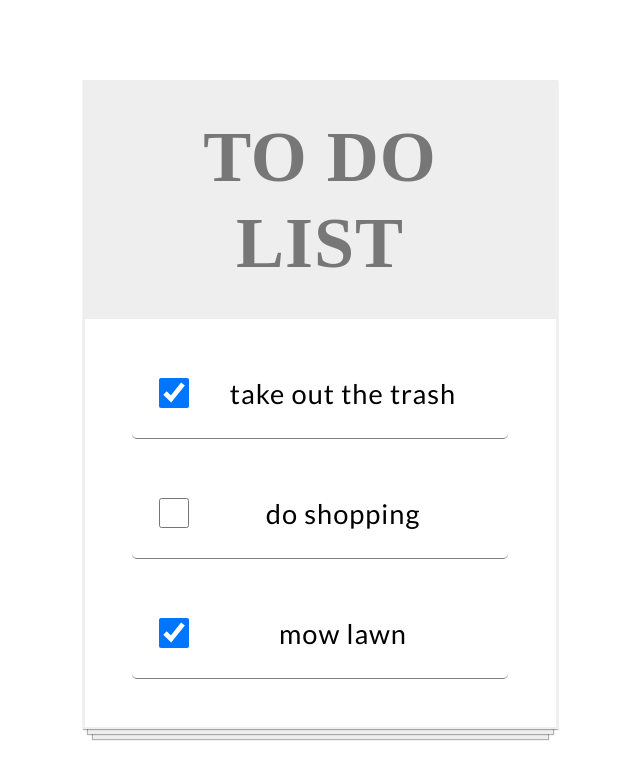
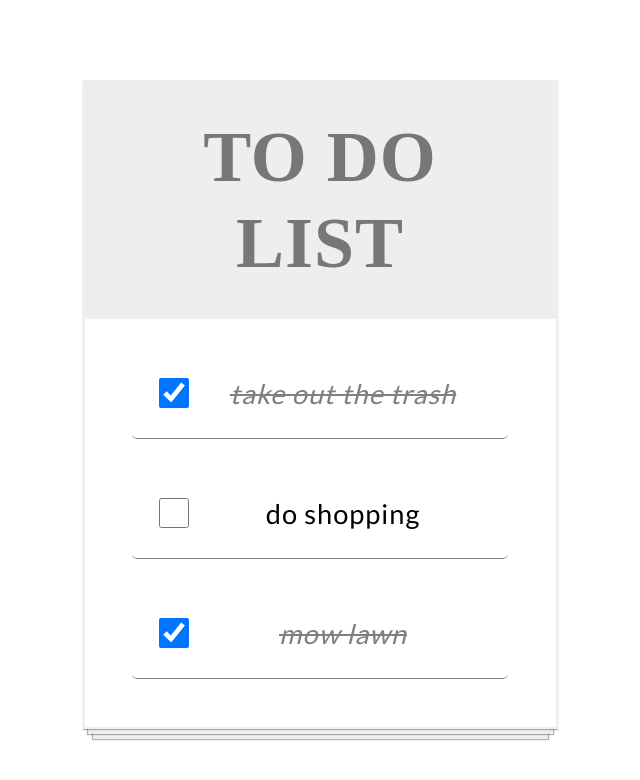
Before and after one commit to marzena-szopinska/TO-DO-React-Project, a React (Create React App) app: page / in a window 1280 px wide. Shown: the top 780 px of the page, without its empty margins (320-960 px from the left). Built offline with nearby package versions, Linux system fonts and the light colour scheme; a web font is replaced by a local one.

Commit message:
styled completed items

```diff
--- a/src/components/ToDoItem.js
+++ b/src/components/ToDoItem.js
@@ -1,10 +1,17 @@
 import React from 'react';
 
 function ToDoItem(props) {
+
+  const completedStyle = {
+    color: 'gray',
+    textDecoration: 'line-through',
+    fontStyle: 'italic'
+  };
+
   return (
     <div className='item'>
-      <input type='checkbox' checked={props.task.completed} onChange={(e) => props.handleChange(props.task.id)}/>
-      <p>{props.task.text}</p>
+      <input type='checkbox' checked={props.task.completed} onChange={() => props.handleChange(props.task.id)}/>
+      <p style={props.task.completed ? completedStyle : null}>{props.task.text}</p>
       <br />
     </div>
   );
```
